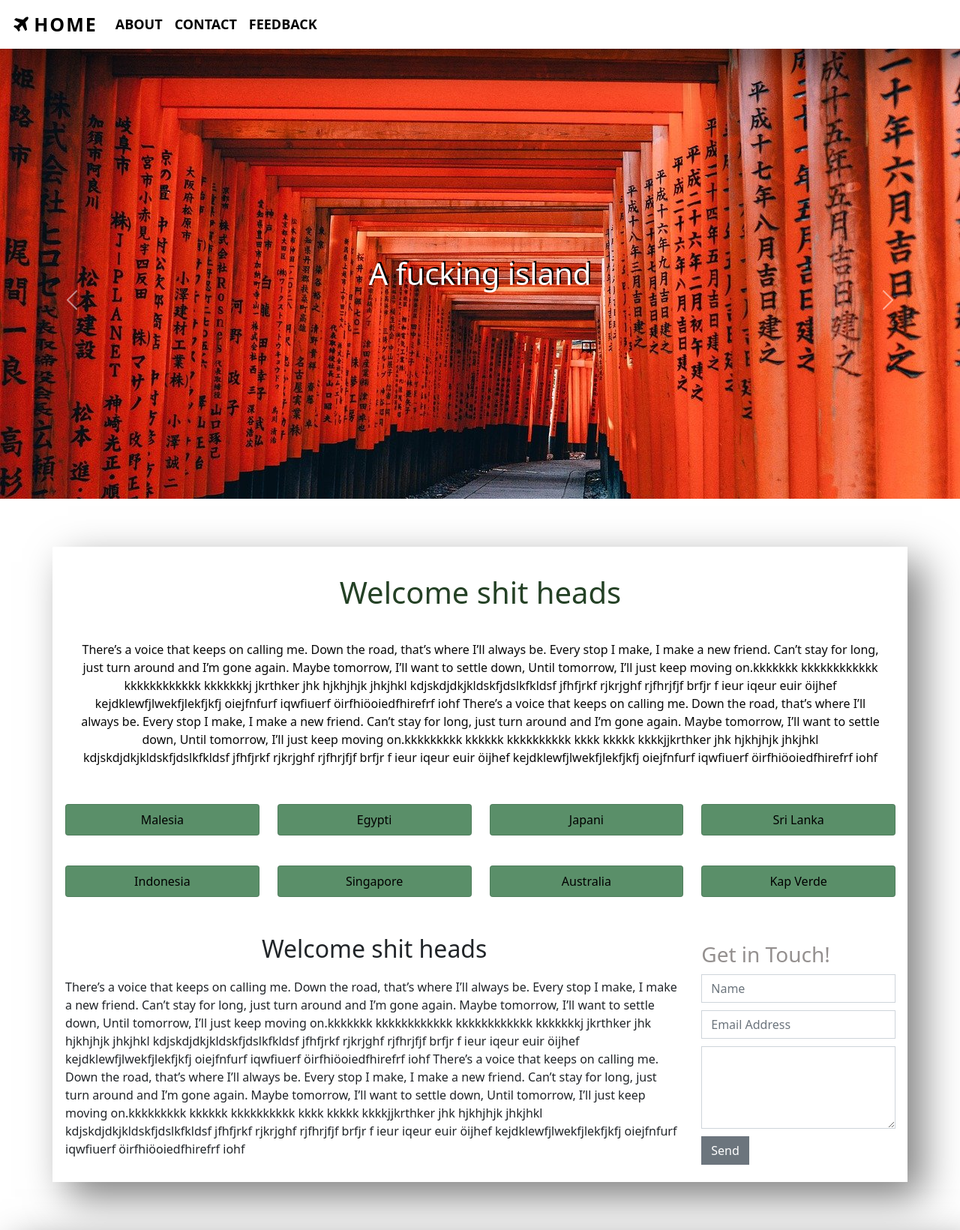
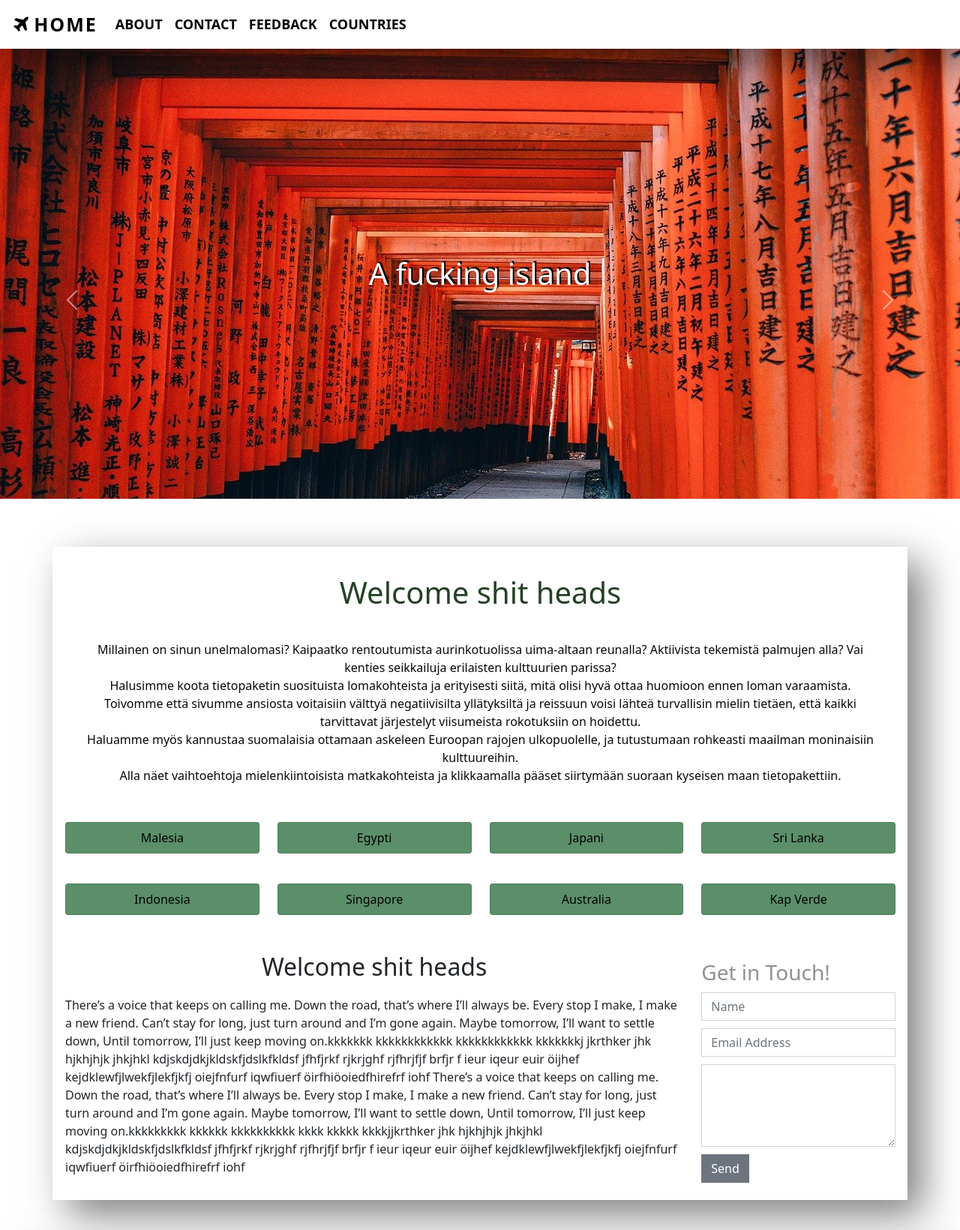
Before and after one commit to jerejalmari/Jeres-Angels-wwwProject, a PHP site: page / in a window 1280 px wide. Shown: the top 1640 px of the page at 75% size. Run offline with PHP 8.4, Linux system fonts and the light colour scheme.

Commit message:
countries.html ready

```diff
--- a/index.html
+++ b/index.html
@@ -33,6 +33,9 @@
           </li>
           <li class="nav-item">
             <a class="nav-link" href="#">Feedback</a>
+          </li>
+          <li class="nav-item">
+            <a class="nav-link" href="countries.html">Countries</a>
           </li>
         </ul>
       </div>
@@ -95,20 +98,13 @@
       <div class="col-lg-12 col-md-12 col-sm-12">
         <div class="welcome">
         <h1>Welcome shit heads</h1>
-        <p>There’s a voice that keeps on calling me. Down the road, that’s where I’ll always be.
-           Every stop I make, I make a new friend. Can’t stay for long,
-            just turn around and I’m gone again. Maybe tomorrow, I’ll want to settle down,
-            Until tomorrow, I’ll just keep moving on.kkkkkkk kkkkkkkkkkkk kkkkkkkkkkkk kkkkkkkj jkrthker jhk
-            hjkhjhjk jhkjhkl
-            kdjskdjdkjkldskfjdslkfkldsf jfhfjrkf rjkrjghf rjfhrjfjf brfjr f  ieur iqeur  euir  öijhef
-            kejdklewfjlwekfjlekfjkfj oiejfnfurf iqwfiuerf öirfhiöoiedfhirefrf iohf
-            There’s a voice that keeps on calling me. Down the road, that’s where I’ll always be.
-            Every stop I make, I make a new friend. Can’t stay for long,
-            just turn around and I’m gone again. Maybe tomorrow, I’ll want to settle down,
-            Until tomorrow, I’ll just keep moving on.kkkkkkkkk kkkkkk kkkkkkkkkk kkkk kkkkk kkkkjjkrthker jhk
-            hjkhjhjk jhkjhkl
-            kdjskdjdkjkldskfjdslkfkldsf jfhfjrkf rjkrjghf rjfhrjfjf brfjr f  ieur iqeur  euir  öijhef
-            kejdklewfjlwekfjlekfjkfj oiejfnfurf iqwfiuerf öirfhiöoiedfhirefrf iohf</p>
+        <p>Millainen on sinun unelmalomasi?
+          Kaipaatko rentoutumista aurinkotuolissa uima-altaan reunalla? Aktiivista tekemistä palmujen alla? Vai kenties seikkailuja erilaisten kulttuurien parissa?<br>
+          Halusimme koota tietopaketin suosituista lomakohteista ja erityisesti siitä, mitä olisi hyvä ottaa huomioon ennen loman varaamista.
+          Toivomme että sivumme ansiosta voitaisiin välttyä negatiivisilta yllätyksiltä ja reissuun voisi lähteä turvallisin mielin tietäen, että kaikki tarvittavat järjestelyt viisumeista rokotuksiin on hoidettu.<br>
+          Haluamme myös kannustaa suomalaisia ottamaan askeleen Euroopan rajojen ulkopuolelle, ja tutustumaan rohkeasti maailman moninaisiin kulttuureihin.<br>
+          Alla näet vaihtoehtoja mielenkiintoisista matkakohteista ja klikkaamalla pääset siirtymään suoraan kyseisen maan tietopakettiin.
+          </p>
       </div>
     </div>
 
```
Also changed, not shown: countries.html (+4 -12 lines), css/about.css (+1 -7 lines), css/countries.css (+11 -2 lines), css/feedback.css (+0 -72 lines).
